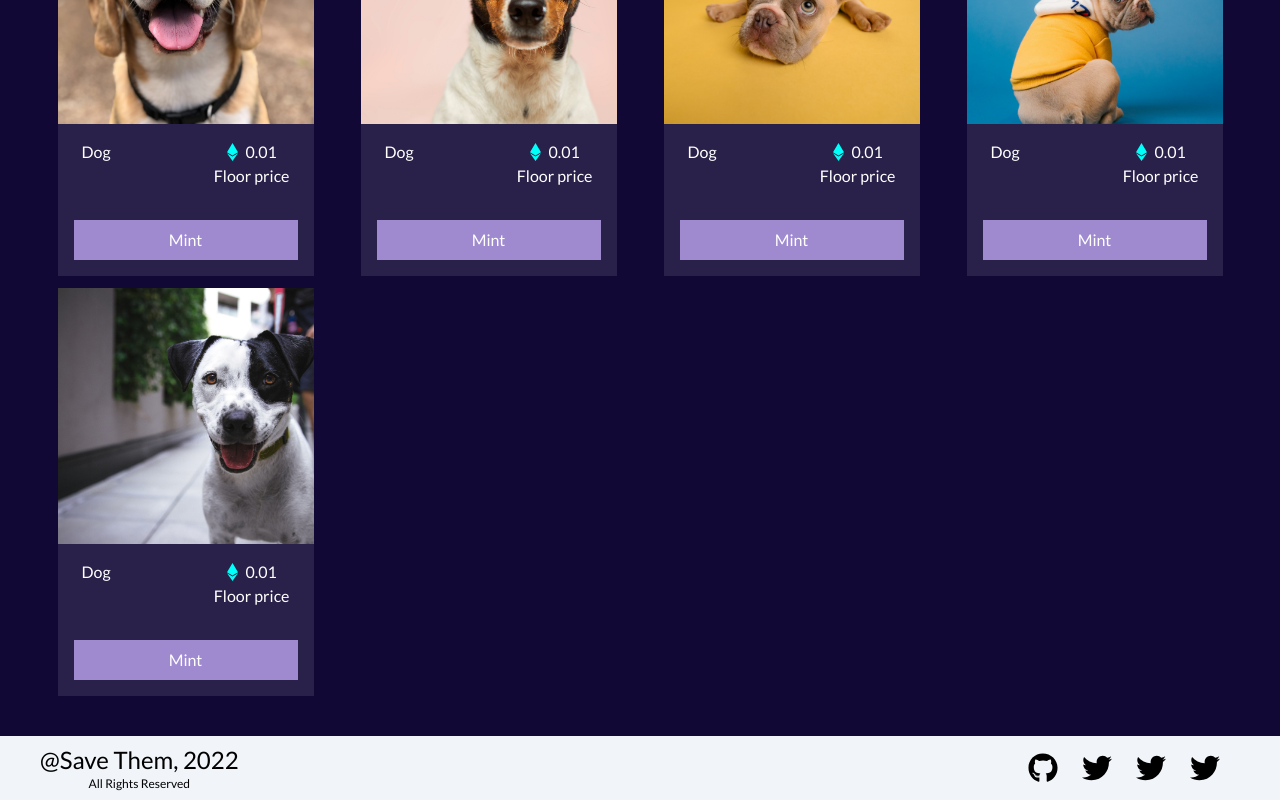
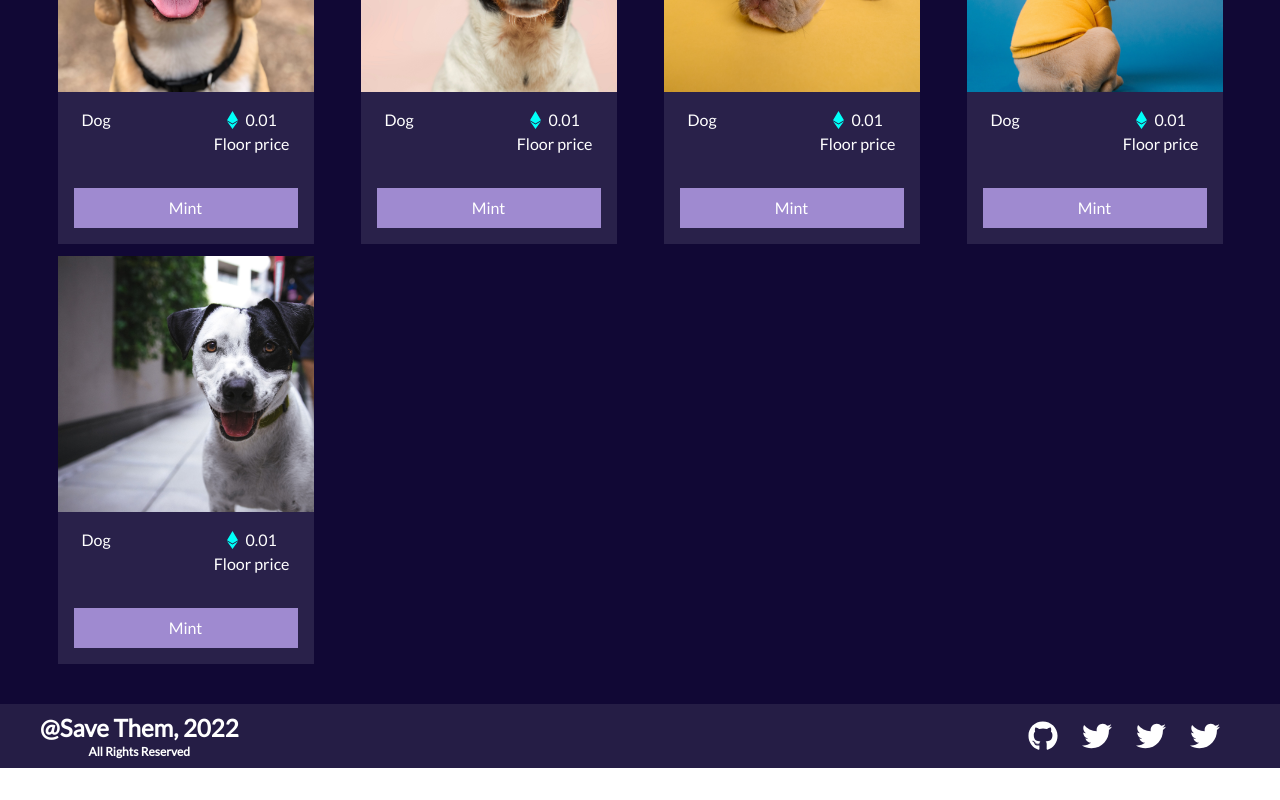
Before and after one commit to PrasannaJung/save-them, a Next.js app in the folder frontend/: page / in a window 1280 px wide. Shown: the part 1260-2060 px from the top of the page. After the commit the page ends 2028 px from the top, so only its background shows below. Built offline with nearby package versions, Linux system fonts and the light colour scheme; what wagmi would draw is missing.

Commit message:
More styling changes and added smooth scrolling using react-scroll package

```diff
--- a/frontend/components/Footer.js
+++ b/frontend/components/Footer.js
@@ -4,10 +4,10 @@ import { FaTwitter } from "react-icons/fa";
 
 const Footer = () => {
   return (
-    <footer className=' bg-slate-100 text-black flex items-center justify-between px-10 py-2 sticky top-full'>
+    <footer className=' bg-[#251d45] text-white  flex items-center justify-between px-10 py-2 sticky top-full'>
       <div className='flex flex-col items-center'>
-        <h1 className='text-2xl'>@Save Them, 2022</h1>
-        <span className='text-xs'> All Rights Reserved</span>
+        <h1 className='text-2xl font-bold'>@Save Them, 2022</h1>
+        <span className='text-xs font-semibold'> All Rights Reserved</span>
       </div>
       <ul className='pr-5 text-3xl flex gap-6'>
         <li className='hover:text-primaryGradientTwo transition-colors cursor-pointer'>
--- a/frontend/components/Hero.js
+++ b/frontend/components/Hero.js
@@ -1,7 +1,15 @@
 import React from "react";
 import Link from "next/link";
+import { useRouter } from "next/router";
+import { Link as ScrollLink, animateScroll as scroll } from "react-scroll";
 
 const Hero = () => {
+  const router = useRouter();
+
+  const pagePushHandler = () => {
+    router.push("/about");
+  };
+
   return (
     <div className='flex medium:flex-row justify-center items-center h-3/4 flex-col gap-8 medium:mt-16 mt-64'>
       <div className='text-white flex-1 relative'>
@@ -17,12 +25,15 @@ const Hero = () => {
           ipsum dolor, sit amet consectetur adipisicing
         </p>
         <div className='buttons mt-12 flex gap-5'>
-          <Link href={"#nft-section"}>
+          <ScrollLink to='nft-section' smooth={true} offset={-160}>
             <button className='btn-grad font-bold py-3 px-6 cursor-pointer'>
               Buy Our NFTs
             </button>
-          </Link>
-          <button className='borderGrad font-bold py-2 px-3 hover:underline cursor-pointer'>
+          </ScrollLink>
+          <button
+            className='borderGrad font-bold py-2 px-3 hover:underline cursor-pointer'
+            onClick={pagePushHandler}
+          >
             More on us!
           </button>
         </div>
--- a/frontend/components/MainNavigation.js
+++ b/frontend/components/MainNavigation.js
@@ -17,7 +17,7 @@ const MainNavigation = () => {
     window.addEventListener("scroll", () => {
       const width = window.screen.width;
       console.log(scrollY);
-      if (scrollY > 40 && width > 600) {
+      if (scrollY > 70 && width > 600) {
         setScrolledPast(true);
       } else {
         setScrolledPast(false);
@@ -44,7 +44,7 @@ const MainNavigation = () => {
     <div
       className={` flex justify-between items-center px-10 py-3 md:py-5 ${
         scrolledPast
-          ? "fixed top-0 left-0 right-0 bg-slate-100 z-50 text-black shadow-2xl"
+          ? "fixed top-0 left-0 right-0 bg-[#f5f1ff] opacity-100 z-50 text-black shadow-2xl"
           : ""
       } transition-all`}
     >
--- a/frontend/components/NFT/Cards.js
+++ b/frontend/components/NFT/Cards.js
@@ -8,7 +8,7 @@ const Cards = () => {
       <h1 className='text-center text-5xl uppercase mt-16 medium:mt-0'>
         Our NFTs
       </h1>
-      <div className='medium:mt-24 mt-6 p-10 grid gap-3 grid-cols-responsive place-items-center'>
+      <div className='medium:mt-16 mt-6 p-10 grid gap-3 grid-cols-responsive place-items-center'>
         {COLLECTION.map(data => {
           return (
             <SingleCard
--- a/frontend/package.json
+++ b/frontend/package.json
@@ -15,6 +15,7 @@
     "react": "18.2.0",
     "react-dom": "18.2.0",
     "react-icons": "^4.6.0",
+    "react-scroll": "^1.8.8",
     "wagmi": "^0.7.15",
     "web3modal": "^1.9.9"
   },
--- a/frontend/pages/_app.js
+++ b/frontend/pages/_app.js
@@ -17,7 +17,7 @@ import {
 import { publicProvider } from "wagmi/providers/public";
 
 const { chains, provider } = configureChains(
-  [chain.polygonMumbai, chain.polygon],
+  [chain.polygonMumbai],
   [publicProvider()],
 );
 
```
Also changed, not shown: 1 other file (tests, documents, lock files or other folders).
